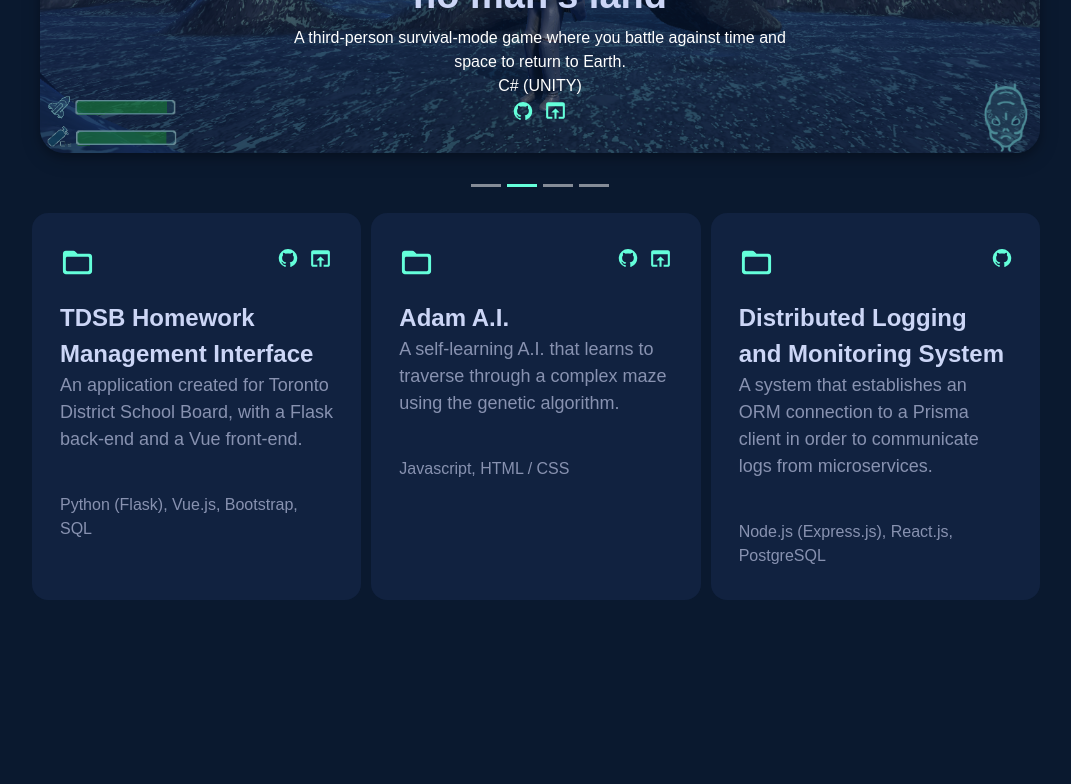
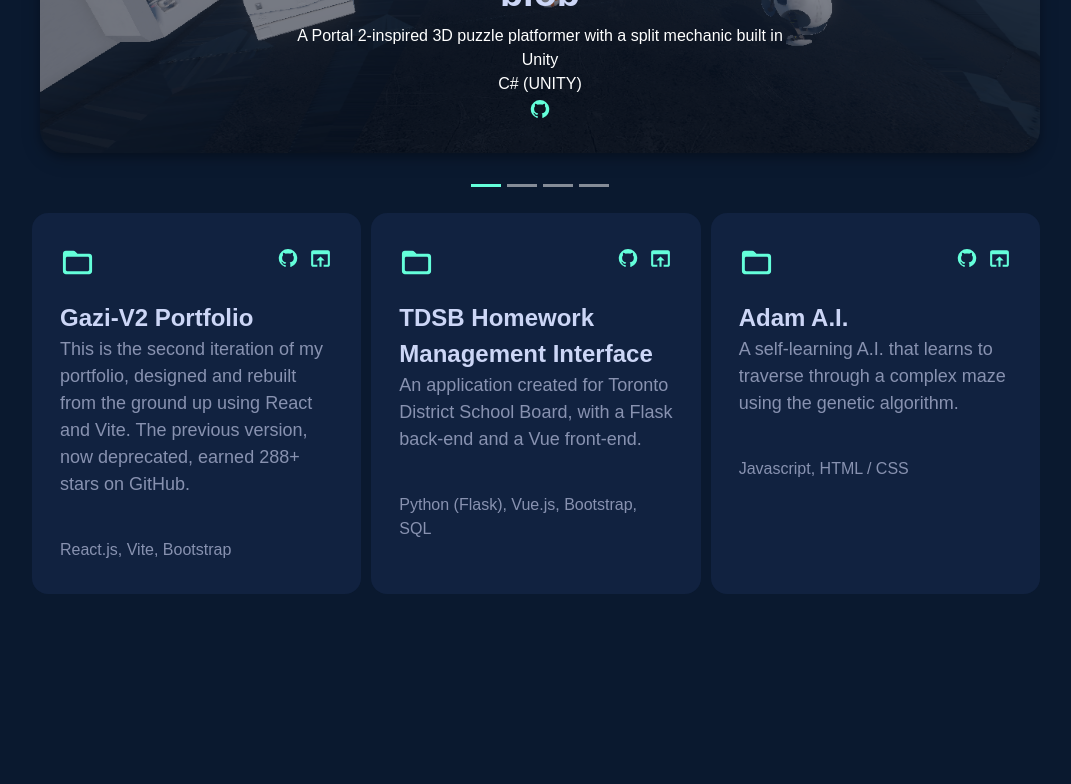
Before and after one commit to gazijarin/Gazi-V2, a React (Vite) app: page / in a window 1280 px wide. Shown: the part 2455-3239 px from the top of the page, without its empty margins (100-1171 px from the left). Built offline with nearby package versions, Linux system fonts and the light colour scheme; a web font is replaced by a local one.

Commit message:
ascii changes + software

```diff
--- a/src/components/Projects.jsx
+++ b/src/components/Projects.jsx
@@ -40,6 +40,12 @@ const spotlightProjects = {
 };
 
 const projects = {
+  "Gazi-V2 Portfolio": {
+    desc: "This is the second iteration of my portfolio, designed and rebuilt from the ground up using React and Vite. The previous version, now deprecated, earned 288+ stars on GitHub.",
+    techStack: "React.js, Vite, Bootstrap",
+    link: "https://github.com/gazijarin/Gazi-V2",
+    open: "https://gazijarin.com/",
+  },
   "TDSB Homework Management Interface": {
     desc: "An application created for Toronto District School Board, with a Flask back-end and a Vue front-end.",
     techStack: "Python (Flask), Vue.js, Bootstrap, SQL",
@@ -52,11 +58,13 @@ const projects = {
     link: "https://github.com/gazijarin/adamai",
     open: "https://gazijarin.github.io/AdamAI/",
   },
+  /*
   "Distributed Logging and Monitoring System": {
     desc: "A system that establishes an ORM connection to a Prisma client in order to communicate logs from microservices.",
     techStack: "Node.js (Express.js), React.js, PostgreSQL",
     link: "https://github.com/gazijarin/Distributed-Logging-and-Monitoring-System",
   },
+  */
 };
 
 const Projects = () => {
@@ -74,7 +82,7 @@ const Projects = () => {
         </a>
       </div>
       <div className="spotlight-projects-desktop">
-        <Carousel>
+        <Carousel interval={null}>
           {Object.keys(spotlightProjects).map((key, i) => (
             <Carousel.Item key={i}>
               <img
--- a/src/styles/Intro.css
+++ b/src/styles/Intro.css
@@ -86,11 +86,13 @@
   cursor: pointer;
   border: 1px solid var(--green-bright);
   border-radius: 4px;
-  transition: background-color 0.2s ease;
+  transition: all 0.25s cubic-bezier(0.645, 0.045, 0.355, 1);
 }
 
 .intro-contact:hover {
-  background-color: var(--lightest-navy);
+  background-color: var(--green-tint);
+  transform: translateY(-3px);
+  outline: none;
 }
 
 /* Tablet */
--- a/src/styles/Projects.css
+++ b/src/styles/Projects.css
@@ -111,6 +111,7 @@
   font-size: 24px;
   font-weight: bold;
 }
+
 
 .card-desc {
   font-family: "NTR", sans-serif;
```
Also changed, not shown: extract_ascii.cjs (+8 -5 lines).
